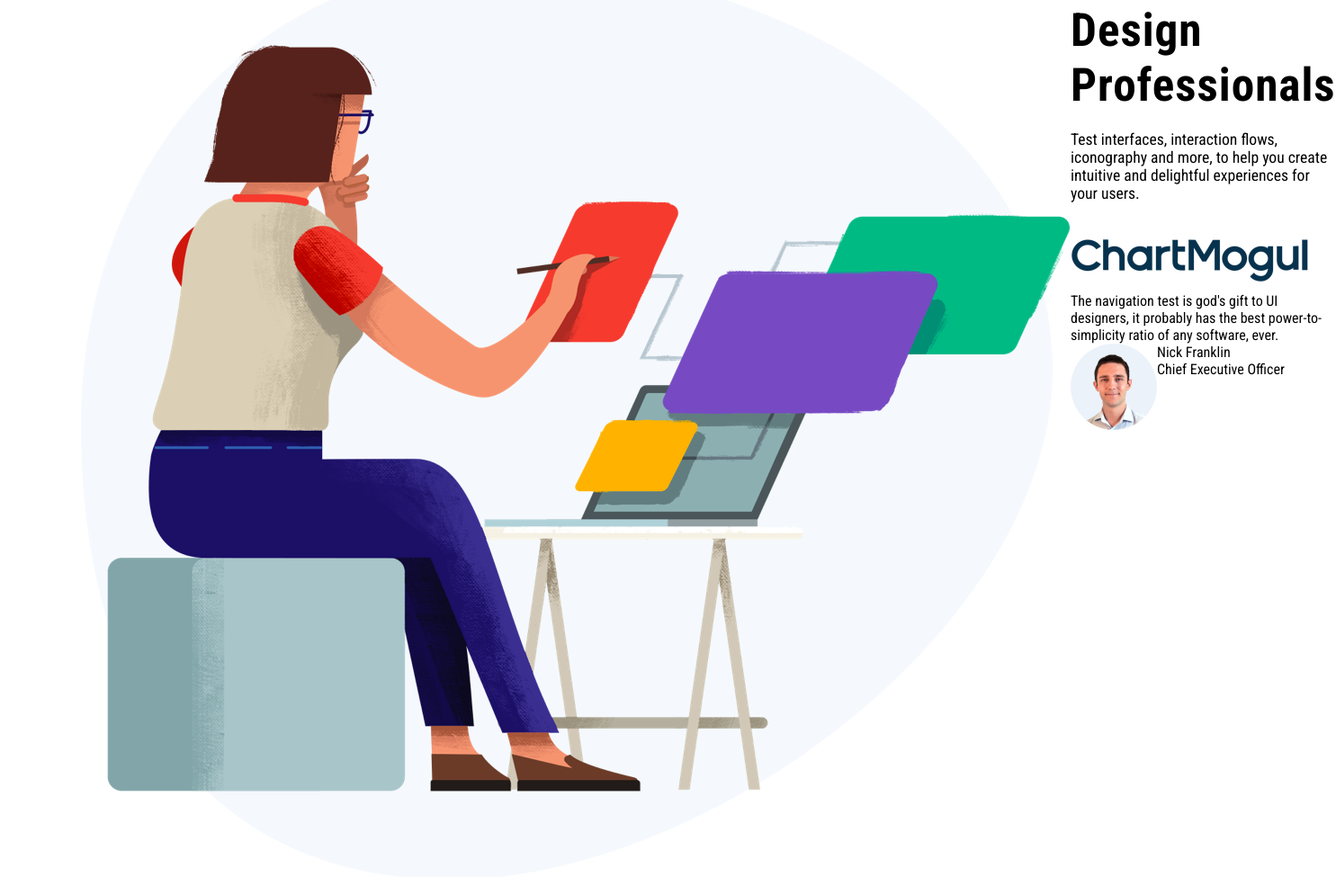
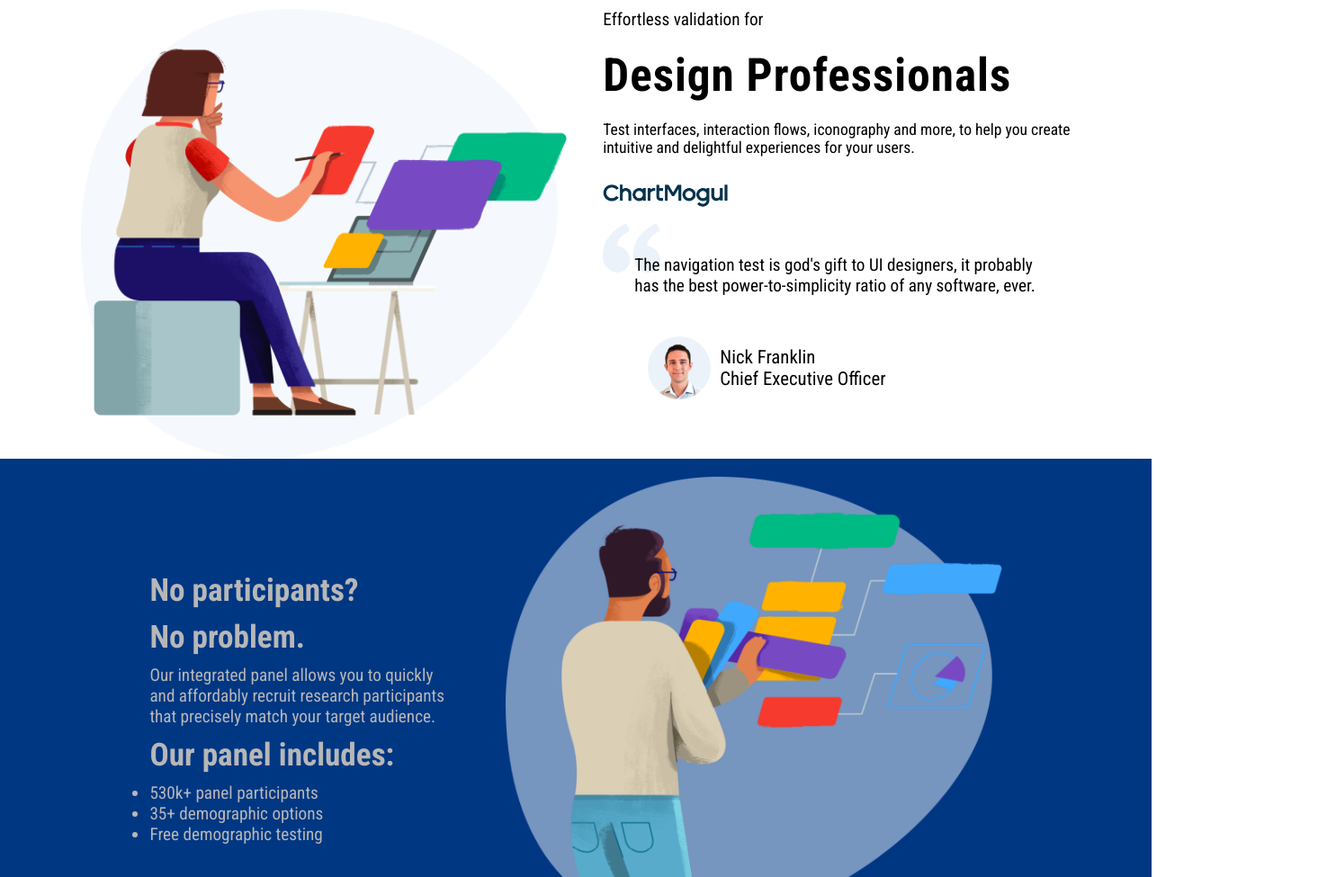
Before and after one commit to Yatharth51/Landing-Page-using-HTML-AND-CSS, a plain HTML site: page index.html in a window 1280 px wide. Shown: the part 1360-2335 px from the top of the page at 90% size, 1485 px wide, since content can reach past the window. Drawn offline with Linux system fonts and the light colour scheme.

Commit message:
added new styling

```diff
--- a/style.css
+++ b/style.css
@@ -10,6 +10,10 @@
 h2{
     font-size : 3.2em;
     letter-spacing: 1px;
+}
+
+h3{
+    font-size: 2.2em;
 }
 
 .flex{
@@ -185,6 +189,81 @@ h2{
     margin-top : 10px;
     background-color: transparent;
 }
+/* */
+
+/* section 5 */
+
+.section5{
+    margin-top : 50px;
+    column-gap: 40px;
+}
+
+.sec5-logo{
+    height : 500px;
+}
+
+.chart{
+    height : 40px;
+}
+
+.chief{
+    height : 70px;
+}
+
+.sub-text{
+    margin-top : 10px;
+    padding : 35px;
+    font-size : 1.2em;
+    background-image: url(assets/asset\ 30.svg);
+    background-position: top left;
+    background-repeat: no-repeat;
+}
+
+.sec5-bottom-right{
+    margin-top : 10px;
+    margin-left : 50px;
+    margin-right : 50px;
+    align-items: center;
+}
+.sec5-bottom-right p{
+    margin-left : 10px;
+}
+
+.sec5-human-content{
+    font-size : 1.3rem;
+}
+/* */
+
+/* section-6 */
+
+.np{
+    background-color: rgb(0, 55, 131);
+    padding-top : 20px;
+    padding-left: 13%;
+    padding-right: 13%;
+    color : rgb(183, 183, 183);
+    justify-content: center;
+    align-items: center;
+    column-gap: 50px;
+}
+
+.sec6-right img{
+    height :500px;
+}
+
+.sec6-left h3{
+    padding-top : 10px;
+}
+.sec6-left p{
+    padding-top : 10px;
+    font-size : 1.2em;
+}
+.sec6-left ul{
+    padding-top : 10px;
+    font-size : 1.2em;
+}
+
+
 
 
 
```
